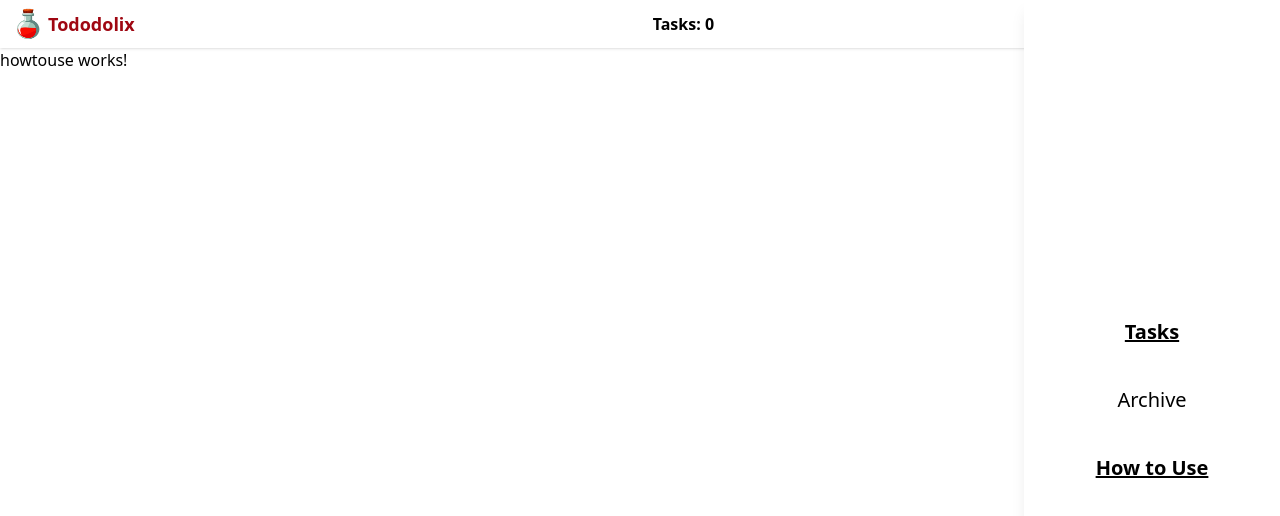
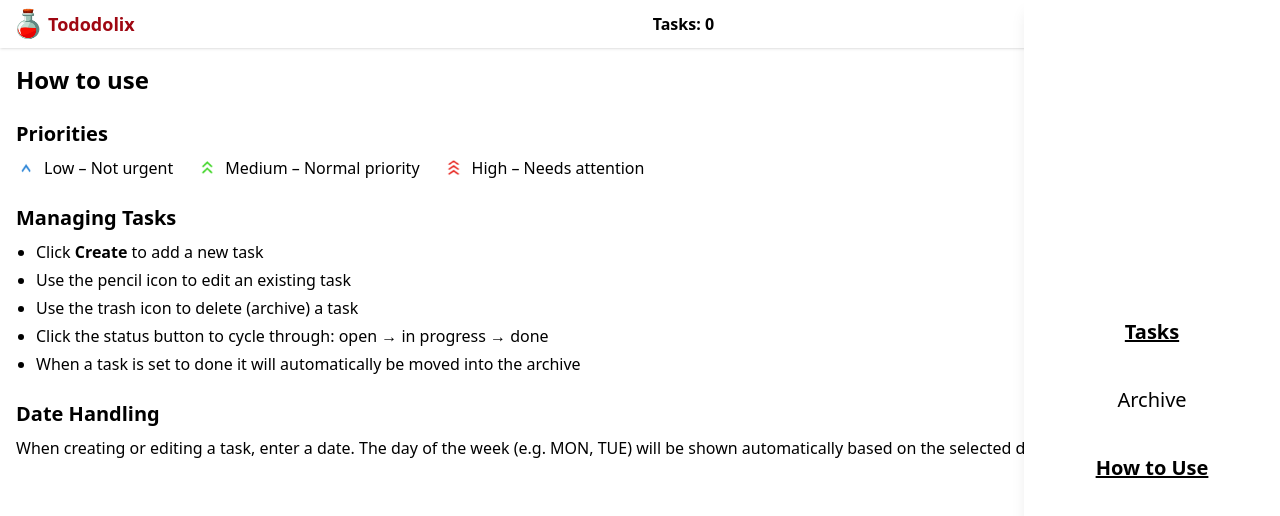
Before and after one commit to brxic/tododolix-app, an Angular app: page /howtouse in a window 1280 px wide. Shown: the top 516 px of the page. Built offline with nearby package versions, Linux system fonts and the light colour scheme; a web font is replaced by a local one.

Commit message:
archive and howtouse configured

```diff
--- a/src/app/archive/archive.component.html
+++ b/src/app/archive/archive.component.html
@@ -1,9 +1,27 @@
 <div class="p-4">
-  <h2 class="text-xl font-bold mb-4">Archive</h2>
+  <div class="flex items-center justify-between mb-4">
+    <h2 class="text-2xl font-bold">Archive <span class="inline-block ml-2">
+      <img src="archive.png" alt="clear" class="w-8 h-8">
+    </span></h2>
+    <button (click)="clearArchive()" class="text-red-500 flex items-center gap-2 hover:underline">
+      Clear archive <img src="cleararchive.png" alt="clear" class="w-5 h-5">
+    </button>
+  </div>
 
-  <div *ngFor="let todo of archivedTodos" class="bg-gray-200 p-4 rounded mb-3">
-    <p class="font-semibold">{{ todo.description }}</p>
-    <p class="text-sm text-gray-600">{{ todo.date }}</p>
-    <p class="text-sm text-gray-600">Status: {{ todo.status }}</p>
+  <div *ngFor="let todo of archivedTodos" class="bg-yellow-100 p-4 rounded shadow mb-3 flex justify-between items-center">
+    <div>
+      <div class="text-sm font-bold">{{ getWeekday(todo.date) }}</div>
+      <div class="text-base">{{ todo.description }}</div>
+    </div>
+
+    <div class="flex items-center gap-4">
+      <span [ngClass]="{
+        'bg-green-500': todo.status === 'done',
+        'bg-red-500': todo.status === 'open' || todo.status === 'in-progress'
+      }" class="text-white text-xs px-3 py-1 rounded font-bold">
+        {{ todo.status === 'done' ? 'DONE' : 'DELETED' }}
+      </span>
+      <img [src]="getPriorityIcon(todo.priority)" class="w-4 h-4" alt="priority" />
+    </div>
   </div>
 </div>
--- a/src/app/archive/archive.component.ts
+++ b/src/app/archive/archive.component.ts
@@ -1,15 +1,16 @@
-import { Component, Inject, PLATFORM_ID } from '@angular/core';
-import {isPlatformBrowser, NgForOf} from '@angular/common';
+import { Component, OnInit, Inject, PLATFORM_ID } from '@angular/core';
+import {isPlatformBrowser, NgClass, NgForOf} from '@angular/common';
 import { Todo } from '../todo/todo.component';
 
 @Component({
   selector: 'app-archive',
   templateUrl: './archive.component.html',
   imports: [
+    NgClass,
     NgForOf
   ]
 })
-export class ArchiveComponent {
+export class ArchiveComponent implements OnInit {
   archivedTodos: Todo[] = [];
 
   constructor(@Inject(PLATFORM_ID) private platformId: Object) {}
@@ -17,8 +18,32 @@ export class ArchiveComponent {
   ngOnInit(): void {
     if (isPlatformBrowser(this.platformId)) {
       const raw = localStorage.getItem('todos');
-      const all: Todo[] = raw ? JSON.parse(raw) : [];
-      this.archivedTodos = all.filter(todo => todo.archived);
+      const allTodos: Todo[] = raw ? JSON.parse(raw) : [];
+      this.archivedTodos = allTodos.filter(todo => todo.archived);
+    }
+  }
+
+  clearArchive() {
+    if (isPlatformBrowser(this.platformId)) {
+      const raw = localStorage.getItem('todos');
+      let all: Todo[] = raw ? JSON.parse(raw) : [];
+      all = all.filter(todo => !todo.archived);
+      localStorage.setItem('todos', JSON.stringify(all));
+      this.archivedTodos = [];
+    }
+  }
+
+  getWeekday(dateStr: string): string {
+    const date = new Date(dateStr);
+    return date.toLocaleDateString('en-US', { weekday: 'short' }).toUpperCase();
+  }
+
+  getPriorityIcon(priority: string): string {
+    switch (priority) {
+      case 'low': return 'low.png';
+      case 'medium': return 'medium.png';
+      case 'high': return 'high.png';
+      default: return '';
     }
   }
 }
--- a/src/app/howtouse/howtouse.component.html
+++ b/src/app/howtouse/howtouse.component.html
@@ -1 +1,48 @@
-<p>howtouse works!</p>
+<div class="p-4">
+
+  <h2 class="text-2xl font-bold">How to use</h2>
+
+  <br>
+  <!-- Priorities -->
+  <div>
+    <h3 class="text-xl font-semibold mb-2">Priorities</h3>
+    <div class="flex items-center gap-6">
+      <div class="flex items-center gap-2">
+        <img src="low.png" alt="Low" class="w-5 h-5" />
+        <span>Low – Not urgent</span>
+      </div>
+      <div class="flex items-center gap-2">
+        <img src="medium.png" alt="Medium" class="w-5 h-5" />
+        <span>Medium – Normal priority</span>
+      </div>
+      <div class="flex items-center gap-2">
+        <img src="high.png" alt="High" class="w-5 h-5" />
+        <span>High – Needs attention</span>
+      </div>
+    </div>
+  </div>
+
+  <br>
+  <!-- Task handling -->
+  <div>
+    <h3 class="text-xl font-semibold mb-2">Managing Tasks</h3>
+    <ul class="list-disc pl-5 space-y-1">
+      <li>Click <strong>Create</strong> to add a new task</li>
+      <li>Use the pencil icon to edit an existing task</li>
+      <li>Use the trash icon to delete (archive) a task</li>
+      <li>Click the status button to cycle through: open → in progress → done</li>
+      <li>When a task is set to done it will automatically be moved into the archive</li>
+    </ul>
+  </div>
+
+  <br>
+  <!-- Date -->
+  <div>
+    <h3 class="text-xl font-semibold mb-2">Date Handling</h3>
+    <p>
+      When creating or editing a task, enter a date.
+      The day of the week (e.g. MON, TUE) will be shown automatically based on the selected date.
+    </p>
+  </div>
+
+</div>
```
Also changed, not shown: public/archive.png (added), public/cleararchive.png (added).
